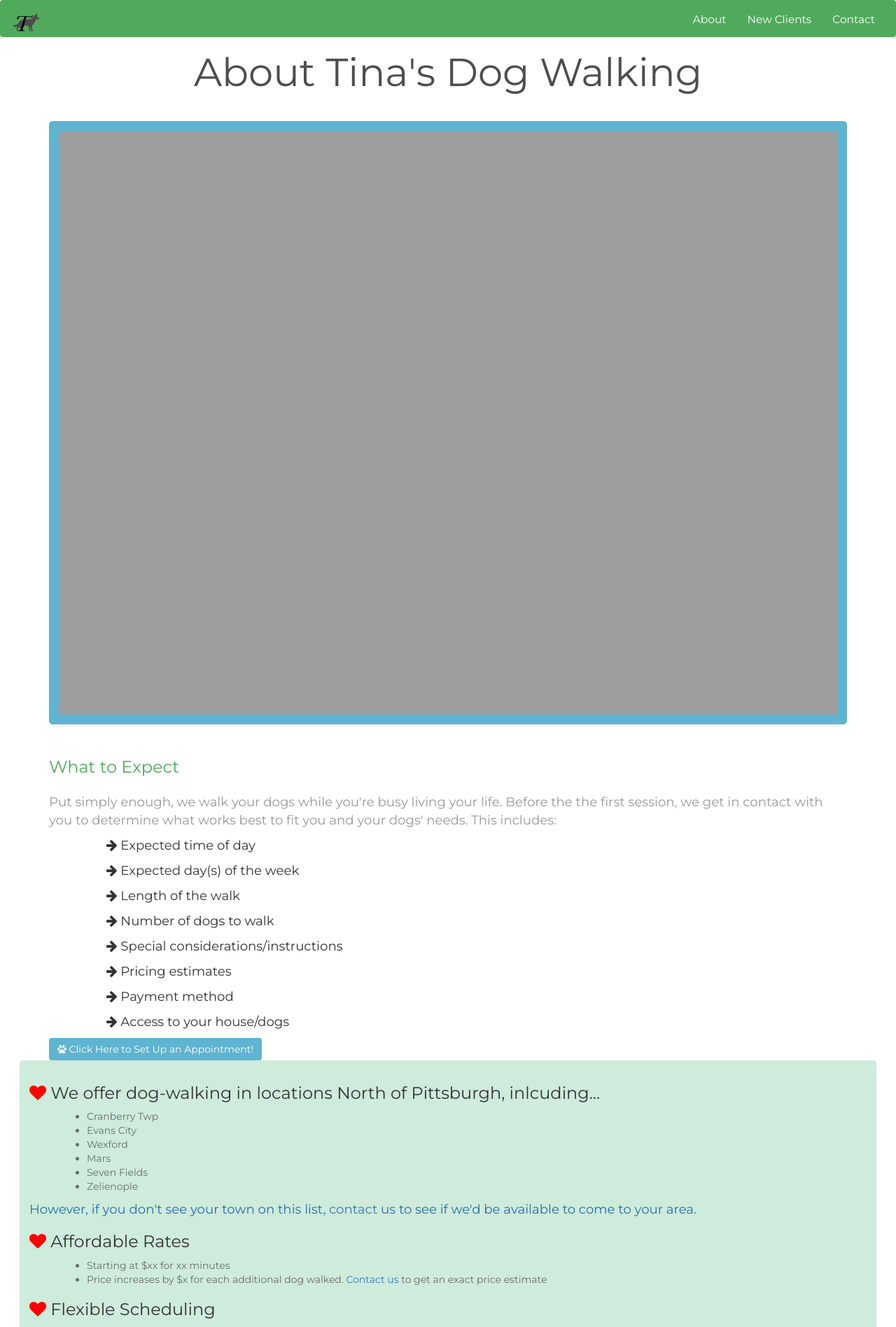
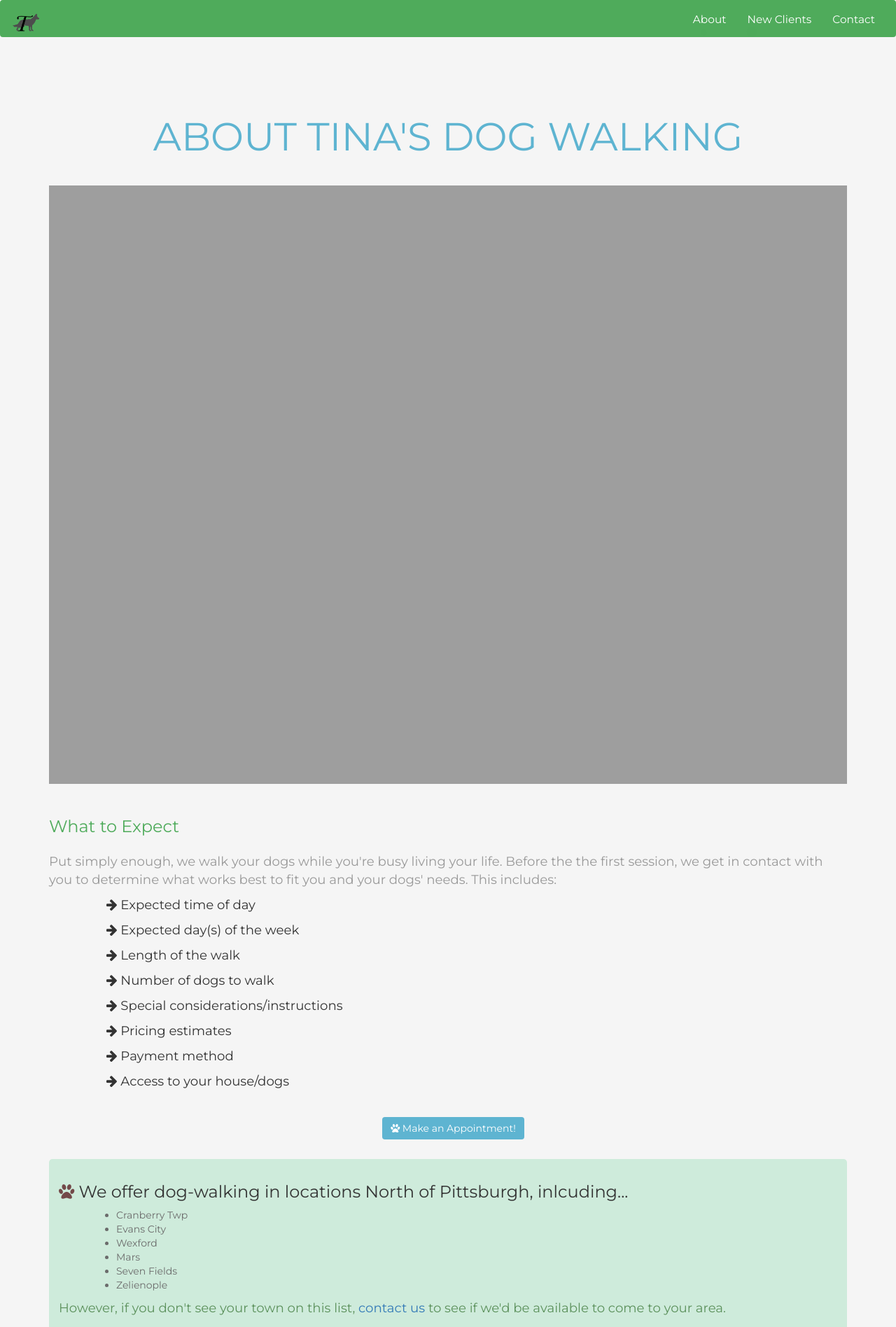
Before and after one commit to kalenenc/dog-website, a Jekyll site: the page built from about.html, in a window 1280 px wide. Shown: the top 1896 px of the page at 70% size. Built offline with Jekyll 4.4.1, drawn with Linux system fonts in a browser that asks for light colours; nearby versions of some CDN libraries; some web fonts are replaced.

Commit message:
added a lot

```diff
--- a/_includes/footer.html
+++ b/_includes/footer.html
@@ -2,16 +2,16 @@
 	<a href="#"><img class="logo" src="../photos/tina-logo.png"></a>
 
 	<h3 id="social-media">
-		<a href="#">
+		<a class="icons"href="#">
 			<i class="fa fa-twitter"></i>
 		</a>
-		<a href="#">
+		<a class="icons"href="#">
 			<i class="fa fa-facebook"></i>
 		</a>
-		<a href="#">
+		<a class="icons"href="#">
 			<i class="fa fa-linkedin"></i>
 		</a>
-		<a href="#">
+		<a class="icons"href="#">
 			<i class="fa fa-instagram"></i>
 		</a>
 
--- a/_includes/header.html
+++ b/_includes/header.html
@@ -19,7 +19,7 @@
         </ul>
         <ul class="nav navbar-nav navbar-right">
           <li><a href="{{site.url}}/about">About</a></li>
-          <li><a href="{{site.url}}/#">New Clients</a></li>
+          <li><a href="{{site.url}}/new-clients">New Clients</a></li>
           <li><a href="{{site.url}}/#">Contact</a></li>
         </ul>
       </div><!-- /.navbar-collapse -->
--- a/about.html
+++ b/about.html
@@ -4,7 +4,8 @@
 
 <div id="about-white">
 	<div class="container">
-		<h2>About Tina's Dog Walking</h2>
+		<h2 class="about-dog-walking">ABOUT TINA'S DOG WALKING</h2>
+		<!-- <img clas="bone-div" src="{{site.url}}/photos/bone.png"> -->
 		<img class="about-image"src="{{site.url}}/photos/leashed-dog.jpg">
 		<h3 class="expect">What to Expect</h3>
 					<p class="expect-text">Put simply enough, we walk your dogs while you're busy living your life. Before the the first session, we get in contact with you to determine what works best to fit you and your dogs' needs. This includes:</p>
@@ -21,20 +22,26 @@
 
 
 
-<div class="row">
+<!-- <div class="row">
 	<div class="col-xs-12">
 		<a href="#" class="btn btn-default" role="button"><i class="fa fa-paw"></i> Click Here to Set Up an Appointment!</a>
+	</div>
+</div> -->
+
+<div class="container">
+	<div class="row">
+		<div class="col-xs-12">
+			<div id="button-center-child">
+				<a href="#" class="btn btn-default" role="button"><i class="fa fa-paw"></i> Make an Appointment!</a>
+			</div>
+		</div>
 	</div>
 </div>
 
 
 
-	<!-- <p><a href="#">Click here</a> to set up your first appointment</p> -->
-</div>
-
-
 		<div class="about-center">
-		<h3><i class="fa fa-heart"></i> We offer dog-walking in locations North of Pittsburgh, inlcuding...</h3>
+		<h3><i class="fa fa-paw paws"></i> We offer dog-walking in locations North of Pittsburgh, inlcuding...</h3>
 			<div class="indent">
 				<ul>
 					<li>Cranberry Twp</li>
@@ -45,9 +52,9 @@
 					<li>Zelienople</li>
 				</ul>
 			</div>
-		<p>However, if you don't see your town on this list, <a href="#">contact</a> us to see if we'd be available to come to your area.</p>
+		<p>However, if you don't see your town on this list, <a href="#">contact us</a> to see if we'd be available to come to your area.</p>
 
-		<h3><i class="fa fa-heart"></i> Affordable Rates</h3>
+		<h3><i class="fa fa-paw paws"></i> Affordable Rates</h3>
 			<div class="indent">
 				<ul>
 					<li>Starting at $xx for  xx minutes</li>
@@ -56,7 +63,7 @@
 			</div>
 
 
-		<h3><i class="fa fa-heart"></i> Flexible Scheduling</h3>
+		<h3><i class="fa fa-paw paws"></i> Flexible Scheduling</h3>
 
 			<div class="indent">
 				<ol>
@@ -66,7 +73,7 @@
 				</ol>
 		</div>
 
-		<h3><i class="fa fa-heart"></i> Payment Acceptance</h3>
+		<h3><i class="fa fa-paw paws"></i> Payment Acceptance</h3>
 
 			<div class="indent">
 
@@ -81,18 +88,20 @@
 
 	<hr />
 
-	<h2>About Tina</h2>
+	<h2 class="about-tina">ABOUT TINA</h2>
+		<div class="container">
+			<div class="row">
+				<div class="col-lg-6 col-md-6 col-sm-12 col-xs-12">
+					  <img class="mom" src="{{site.url}}/photos/mom.jpg">
 
-	 <img class="mom" src="{{site.url}}/photos/mom.jpg">
-
-		<p>Tina's Dog Walking was founded in 2016 after one woman decided she wanted to make a career out of helping people take care of their pooches. </p>
-
-
-		<p>
-		 Pitchfork polaroid squid, pickled DIY intelligentsia yr disrupt art party leggings meditation. Four dollar toast raw denim tattooed church-key truffaut, you probably haven't heard of them neutra. Chia kitsch meh celiac. Cred slow-carb man bun, intelligentsia shoreditch XOXO bicycle rights blue bottle truffaut beard brooklyn. Butcher vice vinyl irony. Post-ironic pabst roof party, mlkshk disrupt pinterest organic stumptown photo booth neutra scenester direct trade gentrify raw denim.</p>
-
-
-
+				</div>
+				<div class="col-lg-6 col-md-6 col-sm-12 col-xs-12">
+					<p>Tina's Dog Walking was founded in 2016 after one woman decided she wanted to make a career out of helping people take care of their pooches. </p>
+					<p>
+					 Pitchfork polaroid squid, pickled DIY intelligentsia yr disrupt art party leggings meditation. Four dollar toast raw denim tattooed church-key truffaut, you probably haven't heard of them neutra. Chia kitsch meh celiac. Cred slow-carb man bun, intelligentsia shoreditch XOXO bicycle rights blue bottle truffaut beard brooklyn. Butcher vice vinyl irony. Post-ironic pabst roof party, mlkshk disrupt pinterest organic stumptown photo booth neutra scenester direct trade gentrify raw denim.</p>
+				</div>
+			</div>
+		</div>
 
 
 
--- a/css/main.css
+++ b/css/main.css
@@ -231,7 +231,7 @@
 }
 .age {
 	color:#4FAB5B;
-	text-shadow: 0px 8px 13px rgba(0,0,0,0.2);
+	/*text-shadow: 0px 8px 13px rgba(0,0,0,0.2);*/
 }
 
 .get-started-imgs {
@@ -245,26 +245,44 @@
 .get-started-imgs:hover {
 	opacity:0.7;
 
+
+}
+
+.icons {
+	/*text-decoration:none;*/
+	color:white;
+}
+
+.icons:hover {
+	text-decoration:none;
+	color:#5EB4D1;
 }
 
 
 /*---------About Page-------------*/
+
+
 #about-white {
-	background-color:white;
+	background-color:#F5F5F5;
 	margin-top:-2em;
 	padding:2em;
 }
 
+.about-dog-walking {
+	margin-top:2em;
+	color:#5EB4D1;
+}
+
 .mom {
-	float:right;
+	width:100%;
 }
 
 .about-image {
 	width:100%;
 	margin-top:2em;
 	margin-bottom:2em;
-	border:1em solid #5EB4D1;
-	border-radius:5px;
+	/*border:1em solid #5EB4D1;
+	border-radius:5px;*/
 }
 
 .indent {
@@ -290,10 +308,49 @@
 }
 
 .about-center p {
-	color:#236FAD;
+	color:#5C915C;
 }
 
 .expect {
 	margin-bottom:1em;
 	color:#4FAB5B;
 }
+
+#button-center-child {
+	text-align:center;
+	margin:2em;
+}
+
+.about-tina {
+	color:#5EB4D1;
+}
+
+.paws {
+	color:#734949;
+}
+/*
+New Clients*/
+
+
+textarea {
+	width:50%;
+	height:100px;
+}
+
+.k-container {
+	margin-left:25%;
+	margin-right:25%;
+	width:50%;
+	background:#ceebdb;
+	padding:1em;
+	border-radius:5px;
+}
+
+input {
+  padding:1em;
+  margin:0.5em;
+  border-radius:5px;
+  border: 1px solid #ccc;
+  width:95%
+
+}
```
Also changed, not shown: css/new-clients.css (added, +22 -0 lines), new-clients.html (added, +285 -0 lines).
